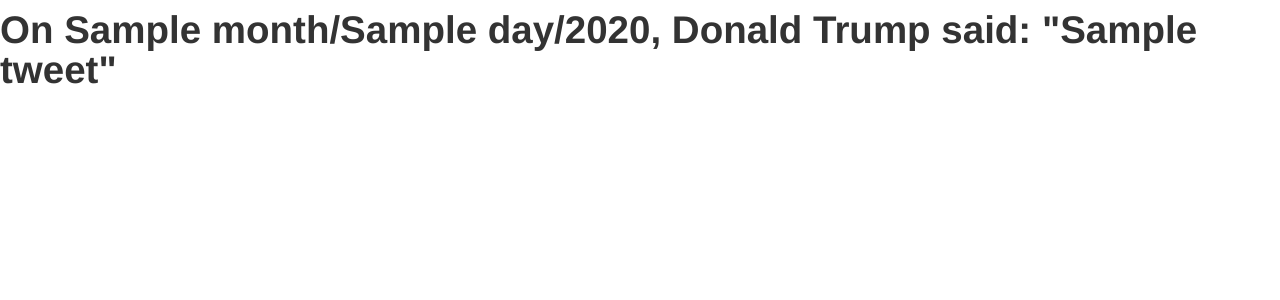
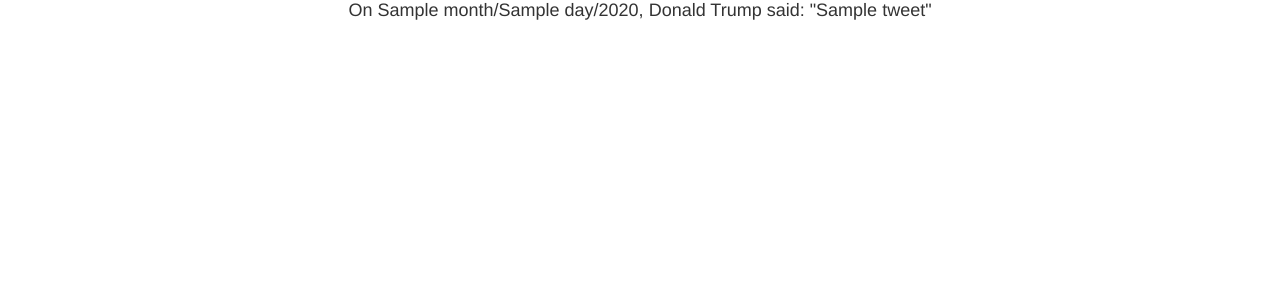
Before and after one commit to CaelumTerrae/DonaldTrumpTweets, a Flask app: template templates/index.html in a window 1280 px wide. Shown: the top 300 px of the page. Run offline with Flask 2, Linux system fonts and the light colour scheme; the template is opened without the code that fills it: most values are stand-ins (such as "Sample title", 1, 10 or a date in 2020); parts of the project's set-up code (start-up, migrations or seed data) failed here and were passed over.

Commit message:
center tweet

```diff
--- a/templates/index.html
+++ b/templates/index.html
@@ -1,14 +1,31 @@
 <!DOCTYPE html>
 <html>
   <head>
-
+    <style>
+      body
+      {
+        text-align: center;
+      }
+      header
+      {
+        font-size: large;
+      }
+      main
+      {
+        font-size: medium;
+      }
+      footer
+      {
+        font-size: small;
+      }
+    </style>
     <title>Bootstrap 101 Template</title>
     <meta name="viewport" content="width=device-width, initial-scale=1.0">
     <!-- Bootstrap -->
     <link href="css/bootstrap.min.css" rel="stylesheet" media="screen">
   </head>
   <body>
-    <h1>On {{month}}/{{day}}/{{year}}, Donald Trump said: "{{tweet}}"</h1>
+    <header>On {{month}}/{{day}}/{{year}}, Donald Trump said: "{{tweet}}"</header>
     <script src="http://code.jquery.com/jquery.js"></script>
     <script src="js/bootstrap.min.js"></script>
   </body>
```
Also changed, not shown: 1 other file.
